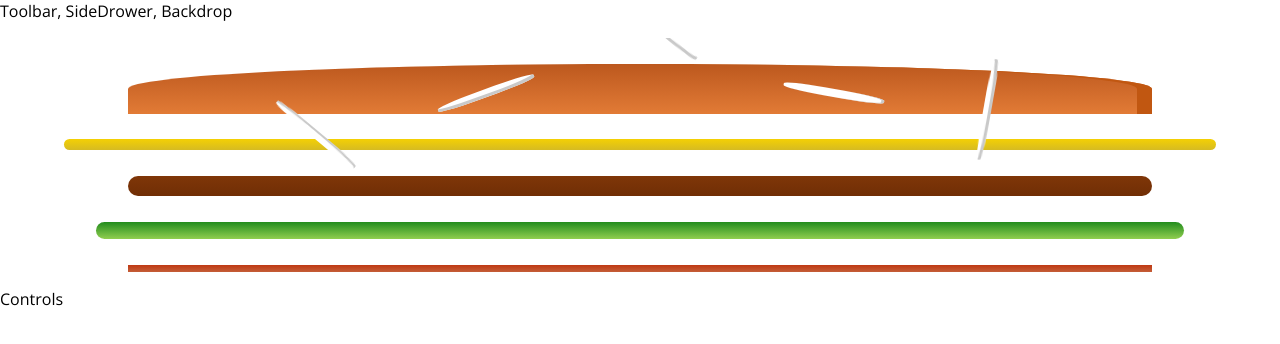
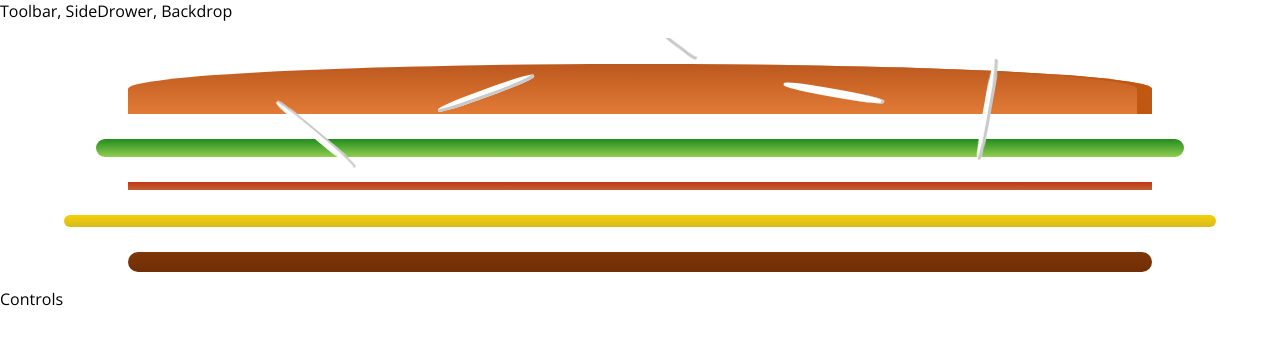
Before and after one commit to mjormy/burger-builder, a React (Create React App) app: page / in a window 1280 px wide. Shown: the top 344 px of the page. Built offline with nearby package versions, Linux system fonts and the light colour scheme.

Commit message:
añadiendo ingredientes dinámicamente desde BurgerBuilder

```diff
--- a/src/components/Burger/Burger.js
+++ b/src/components/Burger/Burger.js
@@ -5,13 +5,15 @@ import BurgerIngredient from './BurgerIngredient/BurgerIngredient'
 import BurgerBuilder from '../../containers/BurgerBuilder/BurgerBuilder';
 
 const burger = (props) => {
+  const transformedIngredients = Object.keys(props.ingredients).map(ingredientKey => {
+    return [...Array(props.ingredients[ingredientKey])].map((_, i) => {
+      return <BurgerIngredient key={ingredientKey + i} type={ingredientKey}/>
+    });
+  });
   return (
     <div className={classes.Burger}>
       <BurgerIngredient type="bread-top"/>
-      <BurgerIngredient type="cheese"/>
-      <BurgerIngredient type="meat"/>
-      <BurgerIngredient type="salad"/>
-      <BurgerIngredient type="bacon"/>
+      {transformedIngredients}
       <BurgerIngredient type="bread-bottom"/>
     </div>
   );
--- a/src/containers/BurgerBuilder/BurgerBuilder.js
+++ b/src/containers/BurgerBuilder/BurgerBuilder.js
@@ -4,10 +4,19 @@ import Aux from '../../hoc/Aux';
 import Burger from '../../components/Burger/Burger';
 
 class BurgerBuilder extends Component {
+  state = {
+    ingredients: {
+      salad: 1,
+      bacon: 1,
+      cheese: 1,
+      meat: 2
+    }
+  }
+
   render() {
     return (
       <Aux>
-        <Burger/>
+        <Burger ingredients={this.state.ingredients}/>
         <div>Controls</div>
       </Aux>
 
```
Also changed, not shown: src/components/Burger/BurgerIngredient/BurgerIngredient.js (line endings or trailing spaces).
